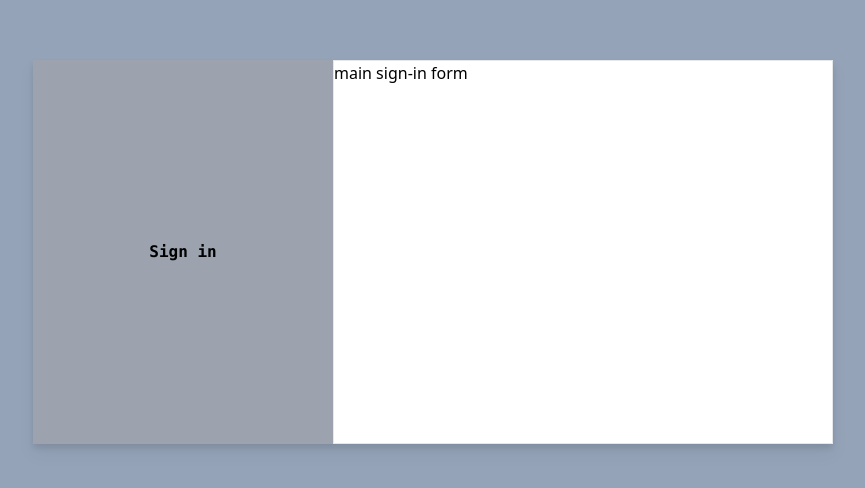
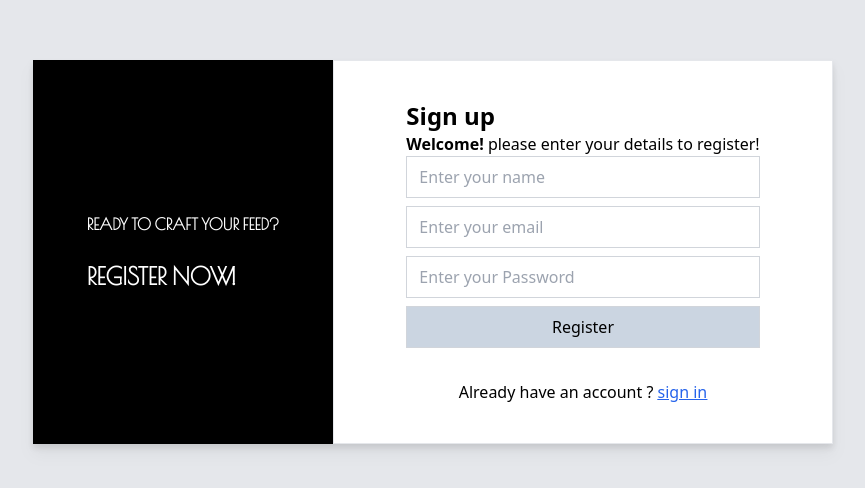
Before and after one commit to Abdullah-Arshad03/FeedCraft-ReactJs, a React (Create React App) app: page /signup in a window 1280 px wide. Shown: the part 148-636 px from the top of the page, without its empty margins (207-1072 px from the left). Built offline with nearby package versions, Linux system fonts and the light colour scheme.

Commit message:
working on the fetching

```diff
--- a/package.json
+++ b/package.json
@@ -6,8 +6,10 @@
     "@testing-library/jest-dom": "^5.17.0",
     "@testing-library/react": "^13.4.0",
     "@testing-library/user-event": "^13.5.0",
+    "axios": "^1.6.2",
     "react": "^18.2.0",
     "react-dom": "^18.2.0",
+    "react-router-dom": "^6.21.0",
     "react-scripts": "5.0.1",
     "web-vitals": "^2.1.4"
   },
--- a/public/index.html
+++ b/public/index.html
@@ -10,6 +10,10 @@
       content="Web site created using create-react-app"
     />
     <link rel="apple-touch-icon" href="%PUBLIC_URL%/logo192.png" />
+    <!-- fonts -->
+    <link rel="preconnect" href="https://fonts.googleapis.com">
+<link rel="preconnect" href="https://fonts.gstatic.com" crossorigin>
+<link href="https://fonts.googleapis.com/css2?family=Poiret+One&display=swap" rel="stylesheet">
     <!--
       manifest.json provides metadata used when your web app is installed on a
       user's mobile device or desktop. See https://developers.google.com/web/fundamentals/web-app-manifest/
--- a/src/App.js
+++ b/src/App.js
@@ -1,11 +1,16 @@
 import React from "react";
-import SignIn from "./Pages/SignIn";
+import SignIn from "./Pages/Sign-in/SignIn";
+import SignUp from "./Pages/Sign-up/SignUp";
+import {  Route, Routes } from "react-router-dom";
 
 
 const App =()=>{
   return(<>
+<Routes>
+  <Route path="/signin" element={<SignIn></SignIn>}/>
+  <Route path="/signup" element={<SignUp></SignUp>}/>
 
-  <SignIn/>
+  </Routes>
   </>)
 }
 
--- a/src/Components/form/Form.js
+++ b/src/Components/form/Form.js
@@ -1,16 +1,46 @@
 import React from "react";
+import { Link } from "react-router-dom";
+
+
 
 
 const Form = () => {
     return(<>
 
         <div className="whole-container flex w-[800px] h-96 items-center justify-center drop-shadow-lg">
-        <div className="right-container bg-gray-400 w-[300px] h-96 flex justify-center items-center">
-             <h2 className="font-semibold font-mono" >Sign in</h2>
+        <div className="right-container bg-black w-[300px] h-96 flex justify-center items-center">
+            <div className="flex flex-col">
+        {/* <h2 className=" font-bold text-2xl text-white" >WELCOME BACK!</h2> */}
+
+        <h2 style={{fontFamily: "'Poiret One', sans-serif" , fontWeight:'bolder'}} className="text-white" >READY TO CRAFT YOUR FEED?</h2>
+        <br/>
+
+             <h2 style={{fontFamily: "'Poiret One', sans-serif" , fontWeight:'bolder'}} className=" text-2xl text-white" >SIGN IN NOW!</h2>
+             </div>
 
         </div>
-        <div className="left-container  bg-white border w-[500px] h-96">
-         <h2 >main sign-in form</h2>
+        <div className="left-container  bg-white border w-[500px] h-96 flex justify-center items-center ">
+           <div className="information flex flex-col">
+         <h1 className="heading text-2xl font-bold ">Sign in</h1>
+         <h4 className=" "> <span className=" font-semibold">Welcome back! </span>  please enter your details!</h4>
+     <form className="sign-in-form">
+        <div className="input-feilds  flex flex-col">
+         <input className="mb-2 border-1px-black pl-3 pr-3 pt-2 pb-2 border border-gray-300" type="email" placeholder="Enter your email"></input>
+         <input className="mb-2 border-1px-black pl-3 pr-3 pt-2 pb-2 border border-gray-300" type="password" placeholder="Enter your Password"></input>
+         </div>
+
+         <div className="buttons flex flex-col">
+            <button type="submit" className="mb-2 border-1px-black pl-3 pr-3 pt-2 pb-2 border border-gray-300 bg-slate-300 text-black hover:bg-black hover:text-white">sign in</button>
+         </div>
+         <br/>
+         <br/>
+         <div className="flex justify-center items-center">
+         <h4 className="">Don't have an account ? <span className="underline text-blue-600">  <Link to='/signup'>sign up</Link> </span></h4>
+         </div>
+
+         </form>
+         </div>
+
 
         </div>
      </div>
--- /dev/null
+++ b/src/Pages/Sign-in/SignIn.js
@@ -0,0 +1,14 @@
+import React from "react";
+import Form from '../../Components/form/Form'
+
+
+const SignIn = ()=>{
+
+    return(<>
+   <div className="sign-in-page flex justify-center align-middle bg-gray-200 w-100 h-[100vh] items-center">
+     <Form/>
+   </div>
+    </>)
+}
+
+export default SignIn
--- /dev/null
+++ b/src/Pages/Sign-up/SignUp.js
@@ -0,0 +1,83 @@
+import React from "react";
+import { Link } from "react-router-dom";
+import { useState } from "react";
+import axios from "axios";
+
+const SignUp = () =>{
+
+    const [name , setName] = useState('')
+    const [email , setemail] = useState('')
+    const [password , setPassword] = useState('')
+
+    const dataa = {
+        name : name ,
+        email : email,
+        password : password
+    }
+
+
+
+
+    return(<>
+     <div className="sign-in-page flex justify-center align-middle bg-gray-200 w-100 h-[100vh] items-center">
+     <div className="whole-container flex w-[800px] h-96 items-center justify-center drop-shadow-lg">
+        <div className="right-container bg-black w-[300px] h-96 flex justify-center items-center">
+            <div className="flex flex-col">
+        {/* <h2 className=" font-bold text-2xl text-white" >WELCOME BACK!</h2> */}
+
+        <h2 style={{fontFamily: "'Poiret One', sans-serif" , fontWeight:'bolder'}} className="text-white" >READY TO CRAFT YOUR FEED?</h2>
+        <br/>
+
+             <h2 style={{fontFamily: "'Poiret One', sans-serif" , fontWeight:'bolder'}} className=" text-2xl text-white" >REGISTER NOW!</h2>
+             </div>
+
+        </div>
+        <div className="left-container  bg-white border w-[500px] h-96 flex justify-center items-center ">
+           <div className="information flex flex-col">
+         <h1 className="heading text-2xl font-bold ">Sign up</h1>
+         <h4 className=" "> <span className=" font-semibold">Welcome!</span>  please enter your details to register!</h4>
+     <form className="sign-in-form" onSubmit={(event)=>{
+         event.preventDefault();
+        //  axios.post('http://localhost:8080/auth/signup' , data ).then((resolve)=>{
+        //      console.log(resolve)
+
+        //  }).catch(err =>{console.log(err)})
+
+     }}>
+        <div className="input-feilds  flex flex-col">
+         <input onChange = {(event)=>{
+                const name = event.target.value
+                setName(name)
+         }} className="mb-2 border-1px-black pl-3 pr-3 pt-2 pb-2 border border-gray-300" type="text" placeholder="Enter your name"></input>
+
+         <input onChange={(event)=>{
+            const email = event.target.value
+            setemail(email)
+         }} className="mb-2 border-1px-black pl-3 pr-3 pt-2 pb-2 border border-gray-300" type="email" placeholder="Enter your email"></input>
+
+         <input onChange={(event)=>{
+            const password = event.target.value
+            setPassword(password)
+         }} className="mb-2 border-1px-black pl-3 pr-3 pt-2 pb-2 border border-gray-300" type="password" placeholder="Enter your Password"></input>
+         </div>
+
+         <div className="buttons flex flex-col">
+            <button type="submit" className="mb-2 border-1px-black pl-3 pr-3 pt-2 pb-2 border border-gray-300 bg-slate-300 text-black hover:bg-black hover:text-white">Register</button>
+         </div>
+         <br/>
+         <div className="flex justify-center items-center">
+         <h4 className="">Already have an account ? <span className="underline text-blue-600">  <Link to='/signin'>sign in</Link> </span></h4>
+         </div>
+
+         </form>
+         </div>
+
+
+        </div>
+        </div>
+     </div>
+
+    </>)
+}
+
+export default SignUp
--- a/src/Pages/SignIn.js
+++ /dev/null
@@ -1,13 +0,0 @@
-import React from "react";
-import image from '../images/sign-in-image.jpg'
-import Form from "../Components/form/Form";
-
-const SignIn = ()=>{
-    return(<>
-   <div className="sign-in-page flex justify-center align-middle bg-slate-400 w-100 h-[100vh] items-center">
-     <Form/>
-   </div>
-    </>)
-}
-
-export default SignIn
--- a/src/index.css
+++ b/src/index.css
@@ -1,3 +1,4 @@
+@import url('https://fonts.googleapis.com/css2?family=Poiret+One&display=swap');
 @tailwind base;
 @tailwind components;
 @tailwind utilities;
--- a/src/index.js
+++ b/src/index.js
@@ -1,9 +1,19 @@
+import { createRoot } from "react-dom/client";
 import React from "react";
-import ReactDOM from 'react-dom';
-import App from './App'
+import App from "./App";
+import { BrowserRouter } from "react-router-dom";
+// import { createRoot } from 'react-dom/client';
 import './index.css'
 
+const root = document.getElementById("root");
 
-ReactDOM.render(<>
-<App/>
-</> , document.getElementById('root'))
+const app = (
+  <BrowserRouter>
+    <React.StrictMode>
+      <App />
+    </React.StrictMode>
+  </BrowserRouter>
+);
+
+const rootElement = createRoot(root);
+rootElement.render(app);
```
Also changed, not shown: public/manifest.json (added), 2 other files (tests, documents, lock files or other folders).
